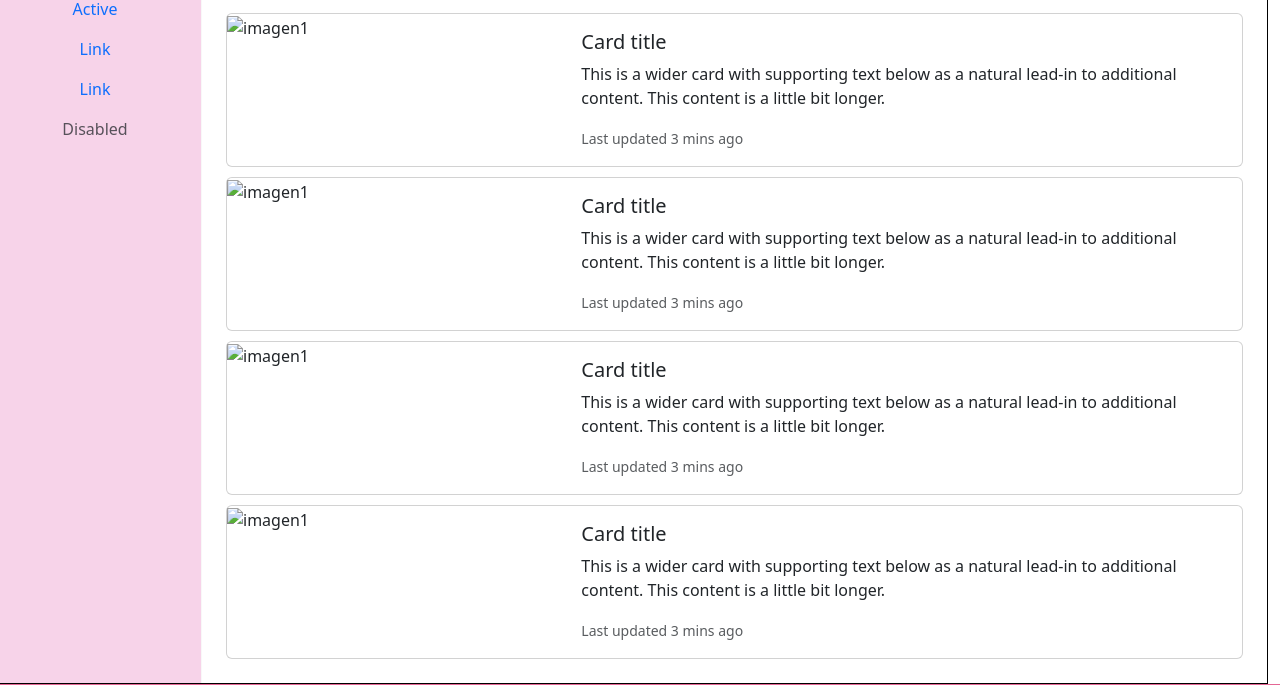
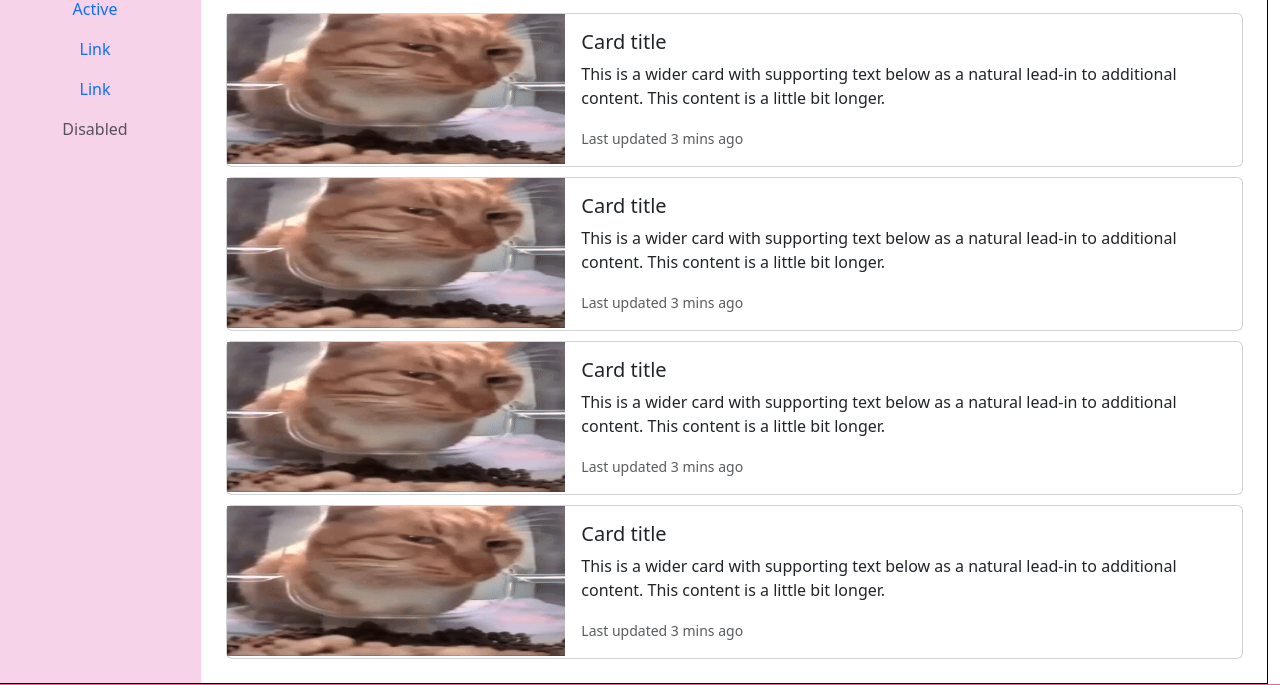
Before and after one commit to NOCIVA-123/Dispensadormascotas-zenteno, a plain HTML site: page pages/pantalla2.html in a window 1280 px wide. Shown: the part 134-819 px from the top of the page. Drawn offline with nearby package versions, Linux system fonts and the light colour scheme; files that its build step writes are made by us from their sources.

Commit message:
modificacion de rutas

```diff
--- a/pages/pantalla2.html
+++ b/pages/pantalla2.html
@@ -1,7 +1,7 @@
 <!DOCTYPE html>
 <html lang="en">
 <head>
-    <link rel="stylesheet" href="stylos/style.css">
+    <link rel="stylesheet" href="../style/style.css">
     <meta charset="UTF-8">
     <meta name="viewport" content="width=device-width, initial-scale=1.0">
     <title>Document</title>
@@ -61,7 +61,7 @@
             <div class=" card w-100 ">
               <div class="row g-0">
                 <div class="col-md-4">
-                  <img src="img/gato-desconfiado.png" class="w-100" style="height: 150px;" alt="imagen1">
+                  <img src="../img/gato-desconfiado.png" class="w-100" style="height: 150px;" alt="imagen1">
 
                 </div>
                 <div class="col-md-8">
@@ -76,7 +76,7 @@
             <div class=" card w-100 ">
               <div class="row g-0">
                 <div class="col-md-4">
-                  <img src="img/gato-desconfiado.png" class="w-100" style="height: 150px;" alt="imagen1">
+                  <img src="../img/gato-desconfiado.png" class="w-100" style="height: 150px;" alt="imagen1">
 
                 </div>
                 <div class="col-md-8">
@@ -91,7 +91,7 @@
             <div class=" card  w-100 ">
               <div class="row g-0">
                 <div class="col-md-4">
-                  <img src="img/gato-desconfiado.png" class="w-100" style="height: 150px;" alt="imagen1">
+                  <img src="../img/gato-desconfiado.png" class="w-100" style="height: 150px;" alt="imagen1">
 
                 </div>
                 <div class="col-md-8">
@@ -106,7 +106,7 @@
             <div class=" card  w-100 ">
               <div class="row g-0">
                 <div class="col-md-4">
-                  <img src="img/gato-desconfiado.png" class="w-100" style="height: 150px;" alt="imagen1">
+                  <img src="../img/gato-desconfiado.png" class="w-100" style="height: 150px;" alt="imagen1">
 
                 </div>
                 <div class="col-md-8">
```
Also changed, not shown: pages/index.html (+3 -4 lines).
